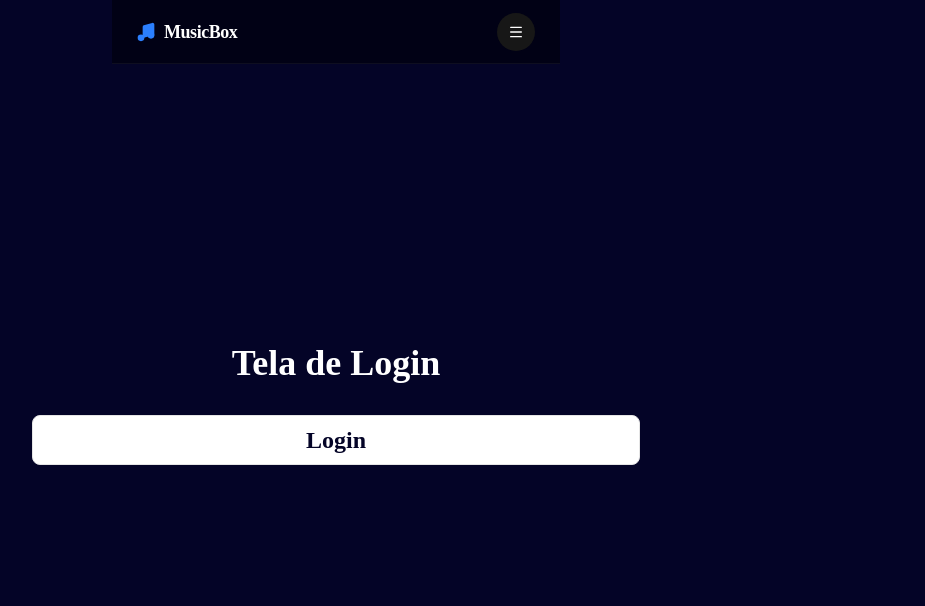
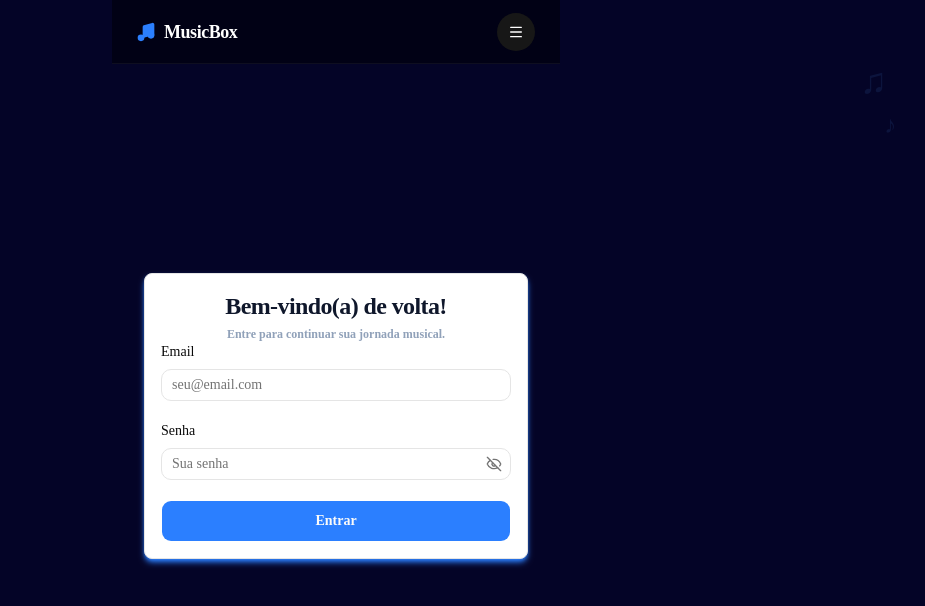
Before and after one commit to dev-brunosantos/MB-Site-Front, a Next.js app: page /login in a window 1280 px wide. Shown: the top 606 px of the page, without its empty margins (304-1229 px from the left). Built offline with nearby package versions, Linux system fonts and the light colour scheme.

Commit message:
Finalizando a tela de LOGIN

```diff
--- a/src/app/login/page.tsx
+++ b/src/app/login/page.tsx
@@ -1,17 +1,93 @@
+"use client"
+
 import { TelaComponent } from "@/src/components/Tela";
-import Link from "next/link";
+
+import { Button } from "@/src/components/ui/button"
+import {
+    Field,
+    FieldGroup,
+    FieldLabel,
+} from "@/src/components/ui/field"
+
+import { Input } from "@/src/components/ui/input"
+import {
+    InputGroup,
+    InputGroupAddon,
+    InputGroupInput,
+} from "@/src/components/ui/input-group"
+
+import { TituloInfor } from "@/src/components/TituloInfor";
+import { InputPassword } from "@/src/components/input/InputPassword";
+import { useLogin } from "@/src/hooks/useLogin";
+import { useState } from "react";
+import { EyeOffIcon } from "lucide-react";
 
 export default function Login() {
+
+    const { login } = useLogin();
+
+    const [email, setEmail] = useState('')
+    const [senha, setSenha] = useState('')
+
+    const fazerLogin = () => {
+        login(email, senha)
+    }
+
     return (
         <TelaComponent>
-            <div className="w-full h-screen flex flex-col items-center justify-center">
-                <h1 className="font-bold text-4xl text-white">
-                    Tela de Login
-                </h1>
+            <div className="w-full h-full flex flex-col items-center justify-center pt-8 relative">
 
-                <Link href='/aluno' className="w-[50%] my-8 border rounded-md p-2 font-bold text-center text-2xl text-[#040427] bg-white">
-                    Login
-                </Link>
+                <div className="absolute right-12 top-10 opacity-10 pointer-events-none select-none text-blue-400">
+                    <span className="text-4xl block font-serif">♫</span>
+                    <span className="text-2xl block ml-6 mt-2 font-serif">♪</span>
+                </div>
+
+                <form className="w-full max-w-sm border rounded-md p-4 shadow-md shadow-blue-500 bg-white">
+
+                    <TituloInfor
+                        titulo="Bem-vindo(a) de volta!"
+                        subTitulo="Entre para continuar sua jornada musical."
+                        centralizar
+                    />
+
+                    <FieldGroup className="">
+                        <Field>
+                            <FieldLabel htmlFor="form-email">Email</FieldLabel>
+                            <Input
+                                id="form-email"
+                                type="email"
+                                placeholder="seu@email.com"
+                                onChange={(e) => setEmail(e.target.value)}
+                            />
+                        </Field>
+
+                        <Field className="max-w-sm">
+                            <FieldLabel htmlFor="inline-end-input">Senha</FieldLabel>
+                            <InputGroup>
+                                <InputGroupInput
+                                    id="inline-end-input"
+                                    type="password"
+                                    placeholder="Sua senha"
+                                    onChange={(e) => setSenha(e.target.value)}
+                                />
+                                <InputGroupAddon align="inline-end">
+                                    <EyeOffIcon />
+                                </InputGroupAddon>
+                            </InputGroup>
+                        </Field>
+
+                        <Field orientation="horizontal">
+                            <Button
+                                type="button"
+                                variant="default"
+                                className="bg-blue-500 w-full p-5 font-bold"
+                                onClick={fazerLogin}
+                            >
+                                Entrar
+                            </Button>
+                        </Field>
+                    </FieldGroup>
+                </form>
             </div>
         </TelaComponent>
     )
```
